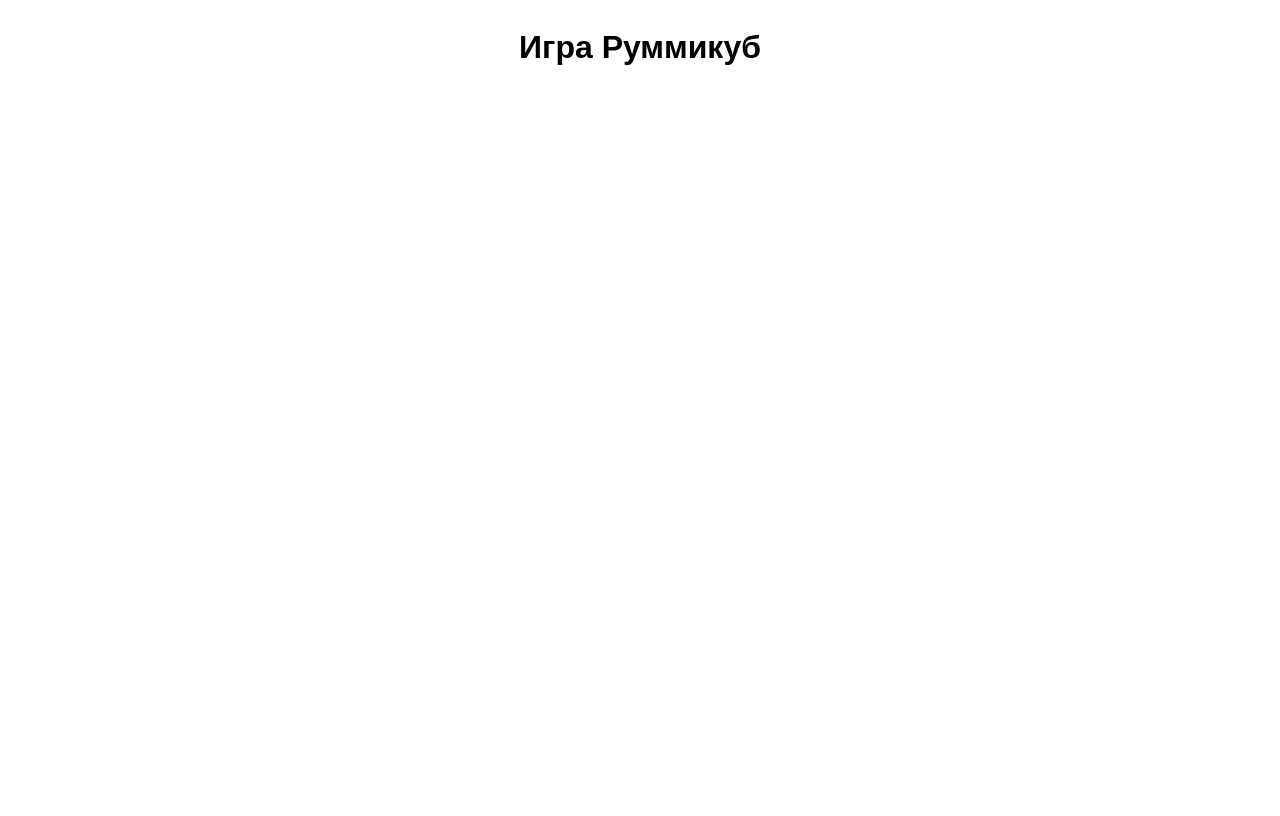
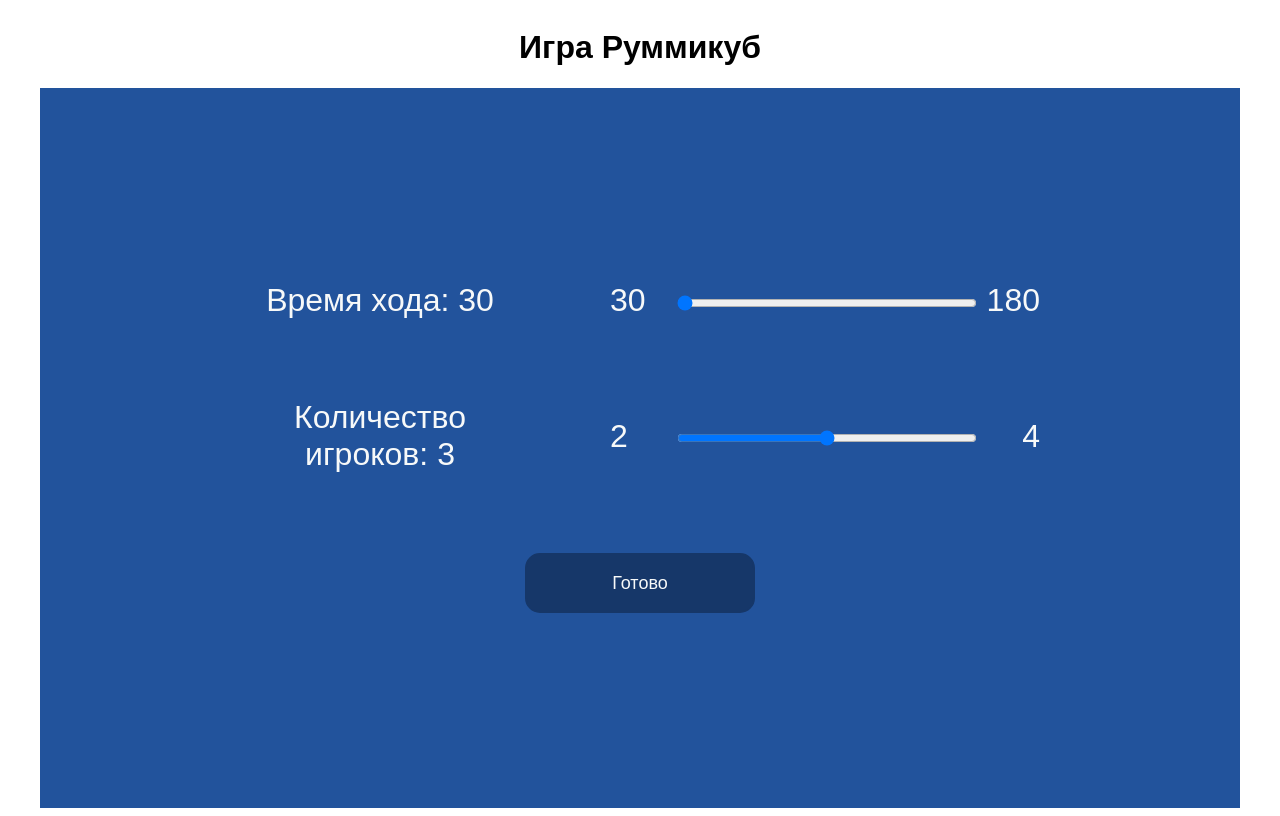
Before and after one commit to imConfused3684/Rummicube, a React (Vite) app: page /room-customization in a window 1280 px wide. Before the commit this address had no page. Built offline with nearby package versions, Linux system fonts and the light colour scheme.

Commit message:
added room customization form

```diff
--- a/src/App.tsx
+++ b/src/App.tsx
@@ -3,6 +3,7 @@
 import AuthorizationForm from "./forms/authorizationForm/authorizationForm.tsx";
 import RegistrationForm from "./forms/registrationForm/registrationForm.tsx";
 import ConnectionForm from "./forms/connectionForm/connectionForm.tsx";
+import RoomCustomizationForm from "./forms/roomCustomizationForm/roomCustomizationForm.tsx";
 import { Route, Routes } from "react-router-dom";
 
 export default function App() {
@@ -17,6 +18,7 @@
       <Route path="/registration" element={<RegistrationForm />} />
       <Route path="/main" element={<FirstForm />} />
       <Route path="/connection" element={<ConnectionForm />} />
+      <Route path="/room-customization" element={<RoomCustomizationForm />} />
     </Routes>
   );
 }
--- /dev/null
+++ b/src/common/el/inputSlider.tsx
@@ -0,0 +1,50 @@
+import styles from "../styles/inputSlider.module.css";
+import { useState } from "react";
+
+interface InputProps {
+  name: string;
+  min: number;
+  max: number;
+  value: number;
+  step: number;
+  label: string;
+}
+
+export default function InputSlider({
+  name,
+  min,
+  max,
+  value,
+  step,
+  label,
+}: InputProps) {
+  const [val, setValue] = useState(value);
+
+  const handleSliderChange = (event: { target: { value: any } }) => {
+    setValue(event.target.value);
+  };
+
+  return (
+    <div className={styles.inputSliderWrapper}>
+      {/* <h2>{val}</h2> */}
+      <label className={styles.label} htmlFor={name}>
+        {label}: {val}
+      </label>
+      <div className={styles.sliderWithNums}>
+        <span className={styles.span}>{min}</span>
+        <input
+          className={styles.input}
+          type="range"
+          name={name}
+          id={name}
+          min={min}
+          max={max}
+          value={val}
+          step={step}
+          onChange={handleSliderChange}
+        />
+        <span className={styles.span}>{max}</span>
+      </div>
+    </div>
+  );
+}
--- /dev/null
+++ b/src/common/styles/inputSlider.module.css
@@ -0,0 +1,40 @@
+.inputSliderWrapper {
+    width: calc(100% - 400px);
+    display: flex;
+    /* flex-direction: column; */
+    align-items: center;
+    justify-content: center;
+    margin-bottom: 50px;
+    gap: 50px;
+}
+
+.label,
+.span {
+    color: var(--white);
+    font-size: 32px;
+    text-align: center;
+}
+
+.label {
+    margin-right: 40px;
+    width: 35%;
+}
+
+
+.input {
+    width: 300px;
+    position: absolute;
+    top:50%;
+    left: 50%;
+    transform: translate(-50%, -50%);
+}
+
+
+
+.sliderWithNums {
+    flex: 1;
+    display: flex;
+    justify-content: space-between;
+    /* gap:15px; */
+    position: relative;
+}
--- a/src/common/styles/rumButton.module.css
+++ b/src/common/styles/rumButton.module.css
@@ -1,8 +1,6 @@
 .button {
   width: 230px;
   height: 60px;
-  /*padding: 15px 30px;
-  */
   background-color: var(--aux-color);
   border-radius: var(--border-radius);
   color: var(--white);
--- a/src/forms/firstForm/firstForm.tsx
+++ b/src/forms/firstForm/firstForm.tsx
@@ -17,9 +17,11 @@
       <div className="card">
         <Header username="USer" rating={1000} />
 
-        <h1>Руммикуб</h1>
+        <h1 id="rummyTitle">Руммикуб</h1>
 
-        <RumButton text="Создать игру" func={func} />
+        <NavLink to="/room-customization">
+          <RumButton text="Создать игру" func={func} />
+        </NavLink>
 
         <NavLink to="/connection">
           <RumButton text="Подключиться к игре" func={func} />
--- /dev/null
+++ b/src/forms/roomCustomizationForm/roomCustomizationForm.tsx
@@ -0,0 +1,23 @@
+import RumButton from "../../common/el/rumButton";
+import InputSlider from "../../common/el/inputSlider";
+import "./roomCustomizationForm.css";
+import { NavLink } from "react-router-dom";
+import { useState } from "react";
+
+
+export default function roomCustomizationForm() {
+
+function func1() {}
+  return (
+    <div className="card">
+
+    <InputSlider name="time" min={30} max={180} value={30} step={30} label="Время хода"/>
+    <InputSlider name="players" min={2} max={4} value={3} step={1} label="Количество игроков"/>
+
+      <NavLink to="/main">
+        <RumButton text={"Готово"} func={func1} />
+      </NavLink>
+
+    </div>
+  );
+}
```
Also changed, not shown: src/forms/firstForm/firstForm.css (+17 -0 lines), src/assets/logo.png (added), src/assets/rum.png (added), src/forms/roomCustomizationForm/roomCustomizationForm.css (added).
